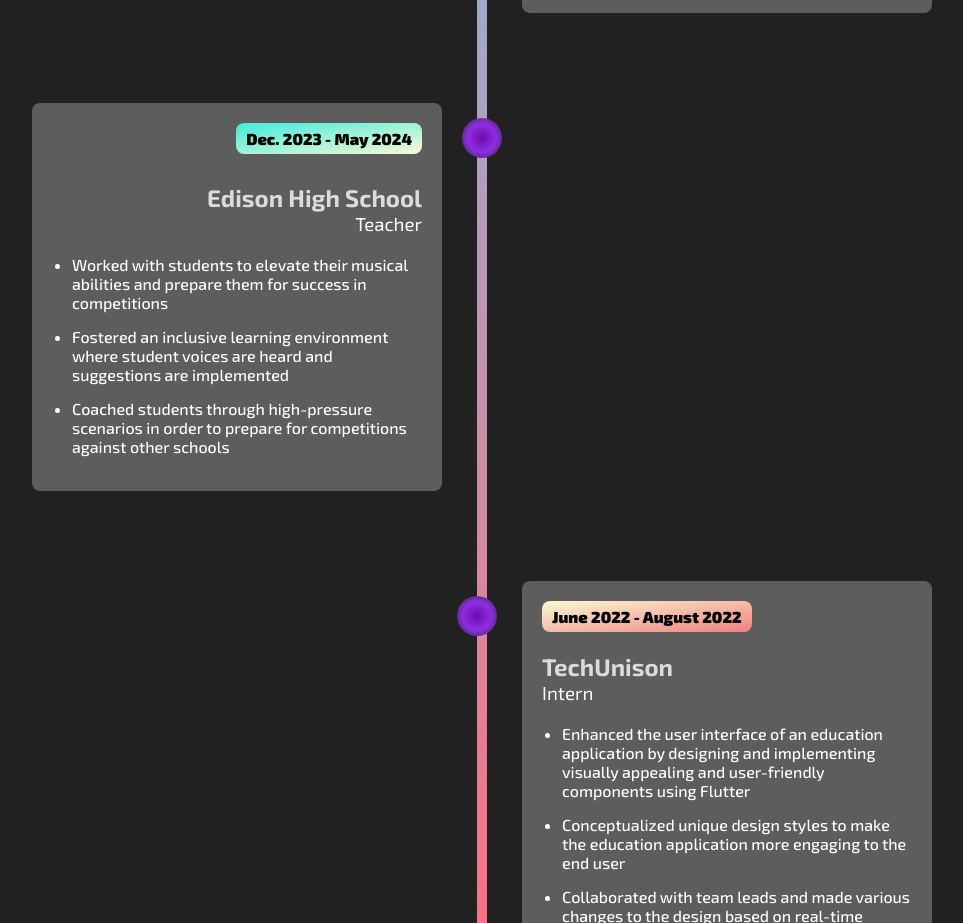
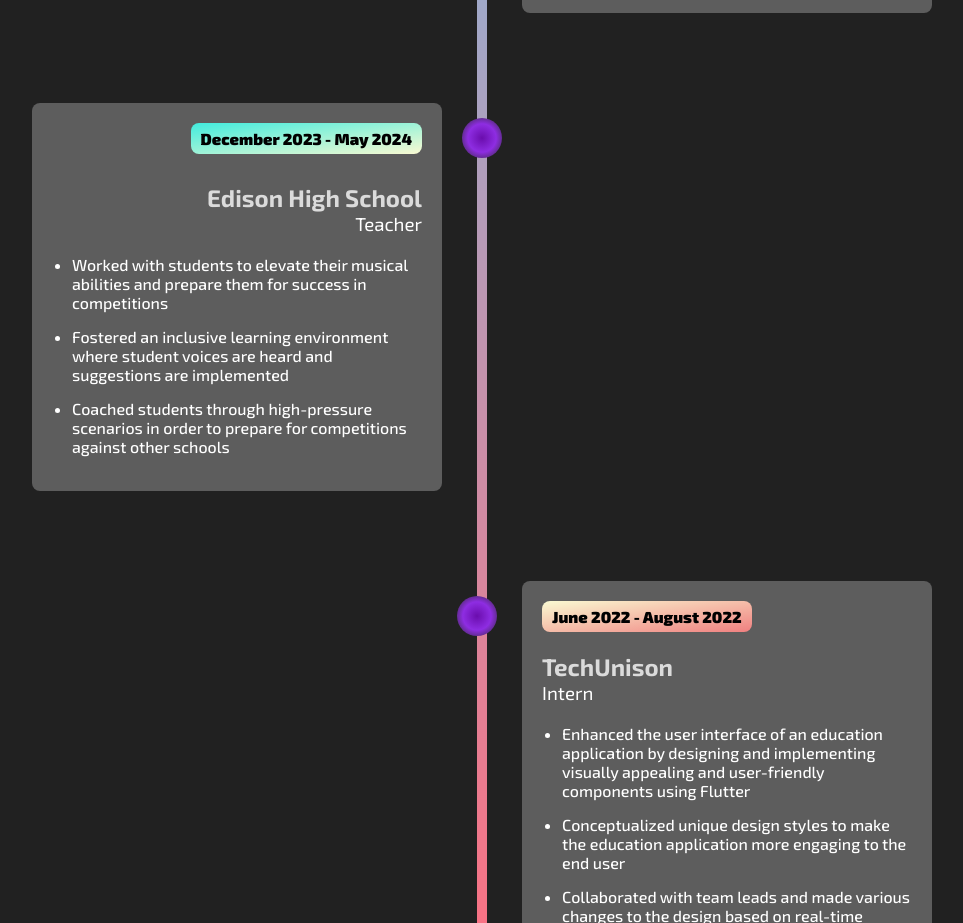
Before and after one commit to qwerty111i/portfolio, a React (Create React App) app: page / in a window 1280 px wide. Shown: the part 2940-3863 px from the top of the page, without its empty margins (158-1121 px from the left). Built offline with nearby package versions, Linux system fonts and the light colour scheme.

Commit message:
Add updated about photo

```diff
--- a/src/components/Timeline.js
+++ b/src/components/Timeline.js
@@ -37,7 +37,7 @@
                 <div className='timeline-circle c2' />
                 <Slide direction={mobileView ? 'right' : 'left'} triggerOnce>
                     <div className='timeline-content'>
-                        <p className='timeline-date'>Dec. 2023 - May 2024</p>
+                        <p className='timeline-date'>December 2023 - May 2024</p>
                         <h2 className='timeline-title'>Edison High School</h2>
                         <h3 className='timeline-position'>Teacher</h3>
                         <ul className='timeline-description'>
```
Also changed, not shown: src/components/images/aboutimg.jpg.
